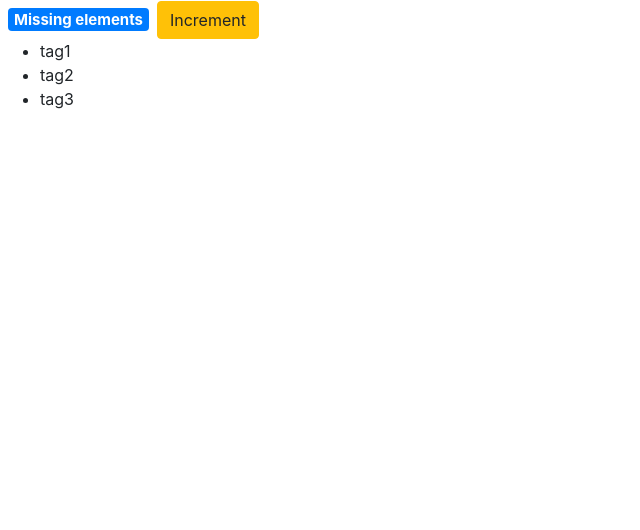
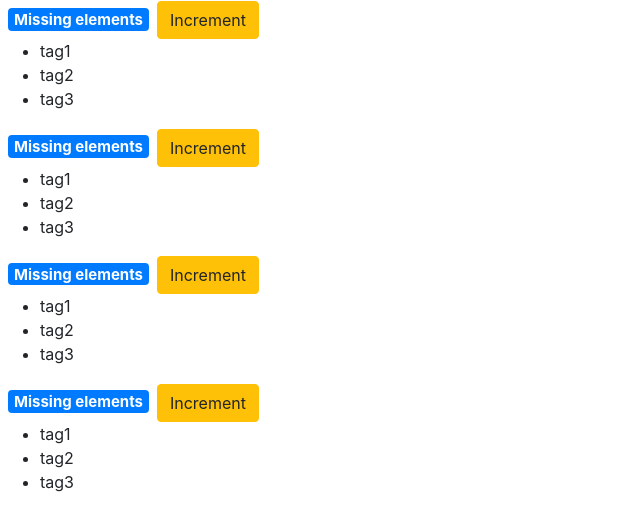
Before and after one commit to rupeshaec/react-app, a React (Create React App) app: page / in a window 1280 px wide. Shown: the top 530 px of the page, without its empty margins (0-640 px from the left). Built offline with nearby package versions, Linux system fonts and the light colour scheme.

Commit message:
Using multiple counter components on a page with diff ids

```diff
--- /dev/null
+++ b/src/components/counters.jsx
@@ -0,0 +1,25 @@
+import React, { Component } from "react";
+import Counter from "./counter";
+
+class Counters extends Component {
+  state = {
+    counters: [
+      // add 4 products with random values. Render counters.length number of counter components
+      { id: 1, value: 4 },
+      { id: 2, value: 5 },
+      { id: 3, value: 3 },
+      { id: 4, value: 1 },
+    ],
+  };
+  render() {
+    return (
+      <div>
+        {this.state.counters.map((counter) => (
+          <Counter key={counter.id} />
+        ))}
+      </div>
+    );
+  }
+}
+
+export default Counters;
--- a/src/index.js
+++ b/src/index.js
@@ -4,9 +4,10 @@
 // import App from './App';
 import * as serviceWorker from './serviceWorker';
 import 'bootstrap/dist/css/bootstrap.css'; // install using command npm i bootstrap from parent folder
-import Counter from './components/counter'
+// import Counter from './components/counter';
+import Counters from './components/counters';
 
-ReactDOM.render(<Counter />, document.getElementById('root'));
+ReactDOM.render(<Counters />, document.getElementById('root'));
 
 // If you want your app to work offline and load faster, you can change
 // unregister() to register() below. Note this comes with some pitfalls.
```
